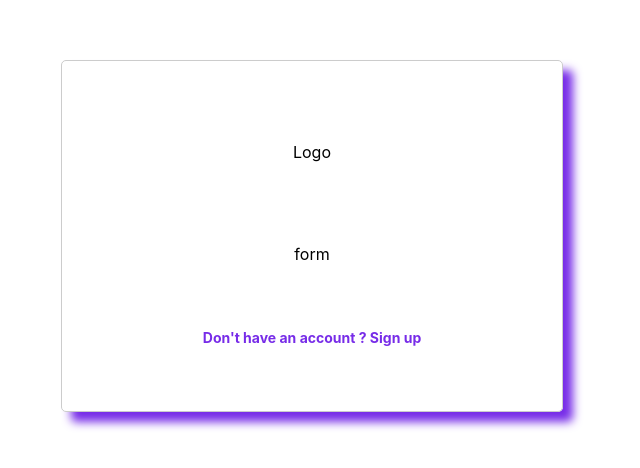
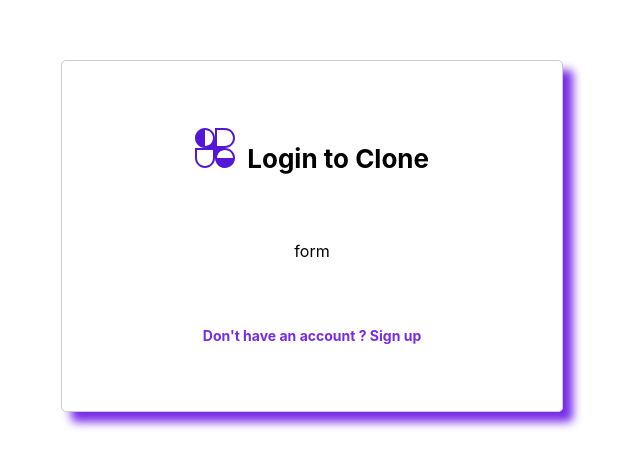
Before and after one commit to Open-Twitch/Twitch-Client, a React (Vite) app: page /auth in a window 1280 px wide. Shown: the part 164-632 px from the top of the page, without its empty margins (328-968 px from the left). Built offline with nearby package versions, Linux system fonts and the light colour scheme.

Commit message:
logo component

```diff
--- a/src/Auth/Login.tsx
+++ b/src/Auth/Login.tsx
@@ -1,3 +1,5 @@
+import { Logo } from "./Logo";
+
 export const Login = ({
   switchAuthHandler,
 }: {
@@ -5,7 +7,7 @@ export const Login = ({
 }) => {
   return (
     <div className="login-container">
-      <p>Logo</p>
+      <Logo text="Login to Clone" />
       <form className="auth-form">form</form>
       <span onClick={switchAuthHandler} className="auth-form-switch-label">
         Don't have an account ? Sign up
--- /dev/null
+++ b/src/Auth/Logo.tsx
@@ -0,0 +1,10 @@
+import logoPlaceHolder from "@/resources/images/logoPlaceholder.svg";
+
+export const Logo = ({ text }: { text: string }) => {
+  return (
+    <div className="auth-form-logo-container">
+      <img src={logoPlaceHolder} />
+      <span>&nbsp;&nbsp;{text}</span>
+    </div>
+  );
+};
```
Also changed, not shown: src/resources/images/logoPlaceholder.svg (added).
